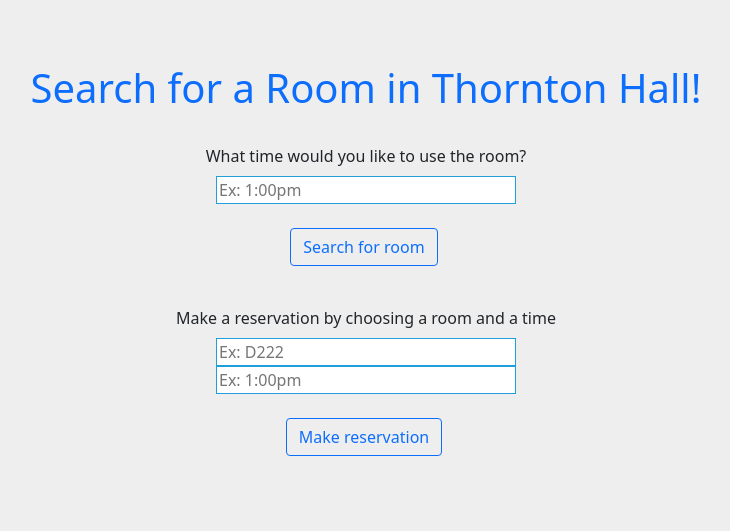
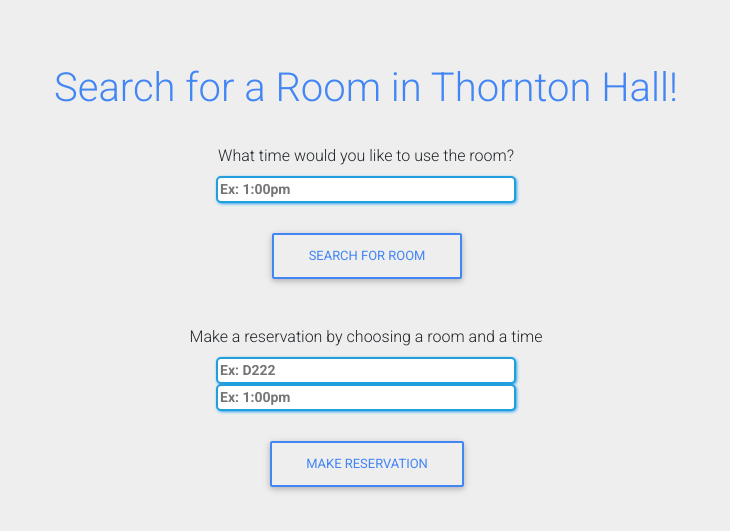
Before and after one commit to EricTianyuWang/RoomFinderWebApp, a Django app: template finder/templates/finder/index.html in a window 1280 px wide. Shown: the top 531 px of the page, without its empty margins (274-1004 px from the left). Run offline with Django 3.2, Linux system fonts and the light colour scheme; the template is opened without the code that fills it, so the values that code supplies are empty; some libraries are stand-ins or nearby versions.

Commit message:
Update index.html

```diff
--- a/finder/templates/finder/index.html
+++ b/finder/templates/finder/index.html
@@ -1,9 +1,16 @@
 <head>
+
+  <link rel="stylesheet" href="https://stackpath.bootstrapcdn.com/bootstrap/4.1.3/css/bootstrap.min.css"
+    integrity="sha384-MCw98/SFnGE8fJT3GXwEOngsV7Zt27NXFoaoApmYm81iuXoPkFOJwJ8ERdknLPMO" crossorigin="anonymous">
+  <script src="https://stackpath.bootstrapcdn.com/bootstrap/4.1.3/js/bootstrap.min.js"
+    integrity="sha384-ChfqqxuZUCnJSK3+MXmPNIyE6ZbWh2IMqE241rYiqJxyMiZ6OW/JmZQ5stwEULTy"
+    crossorigin="anonymous"></script>
+  <link rel="stylesheet" href="http://cdnjs.cloudflare.com/ajax/libs/font-awesome/4.4.0/css/font-awesome.min.css">
+  <link href="css/addons-pro/cards-extended.min.css" rel="stylesheet">
+  <link rel="stylesheet" href="https://use.fontawesome.com/releases/v5.8.2/css/all.css">
   <link rel="stylesheet" href="https://fonts.googleapis.com/css?family=Roboto:300,400,500,700&display=swap">
-      <!-- Bootstrap core CSS -->
-      <link href="https://cdnjs.cloudflare.com/ajax/libs/twitter-bootstrap/4.5.0/css/bootstrap.min.css" rel="stylesheet">
-      <!-- Material Design Bootstrap -->
-      <link href="https://cdn.jsdelivr.net/npm/bootstrap@5.0.1/dist/css/bootstrap.min.css" rel="stylesheet">
+  <link href="https://cdnjs.cloudflare.com/ajax/libs/twitter-bootstrap/4.5.0/css/bootstrap.min.css" rel="stylesheet">
+  <link href="https://cdnjs.cloudflare.com/ajax/libs/mdbootstrap/4.19.1/css/mdb.min.css" rel="stylesheet">
 </head>
 
 
@@ -22,14 +29,29 @@
   }
 
   input {
-      border: 1px solid #209fda;
+      border: 2px solid #209fda;
+      box-shadow: 1px 1px 3px rgb(46, 163, 241);
+    font-size: 14px;
+    font-weight: 600;
+  width: 300px;
+
+      border-radius: 5px;
   }
 
   textarea {
       border: 1px solid #209fda;
   }
+  .form {
+    background-color: #ffffff;
+    width: 500px;
+    margin: 50px auto 10px auto;
+    padding: 30px;
+    border-radius: 8px;
+    overflow: hidden;
+    box-shadow: 0 2px 10px -3px #333;
+    text-align: center;
+  }
 </style>
-
 
 <body>
   <div class="form-container container center" style="text-align: center; width: 100vw; padding-top: 4em;  ">
```
